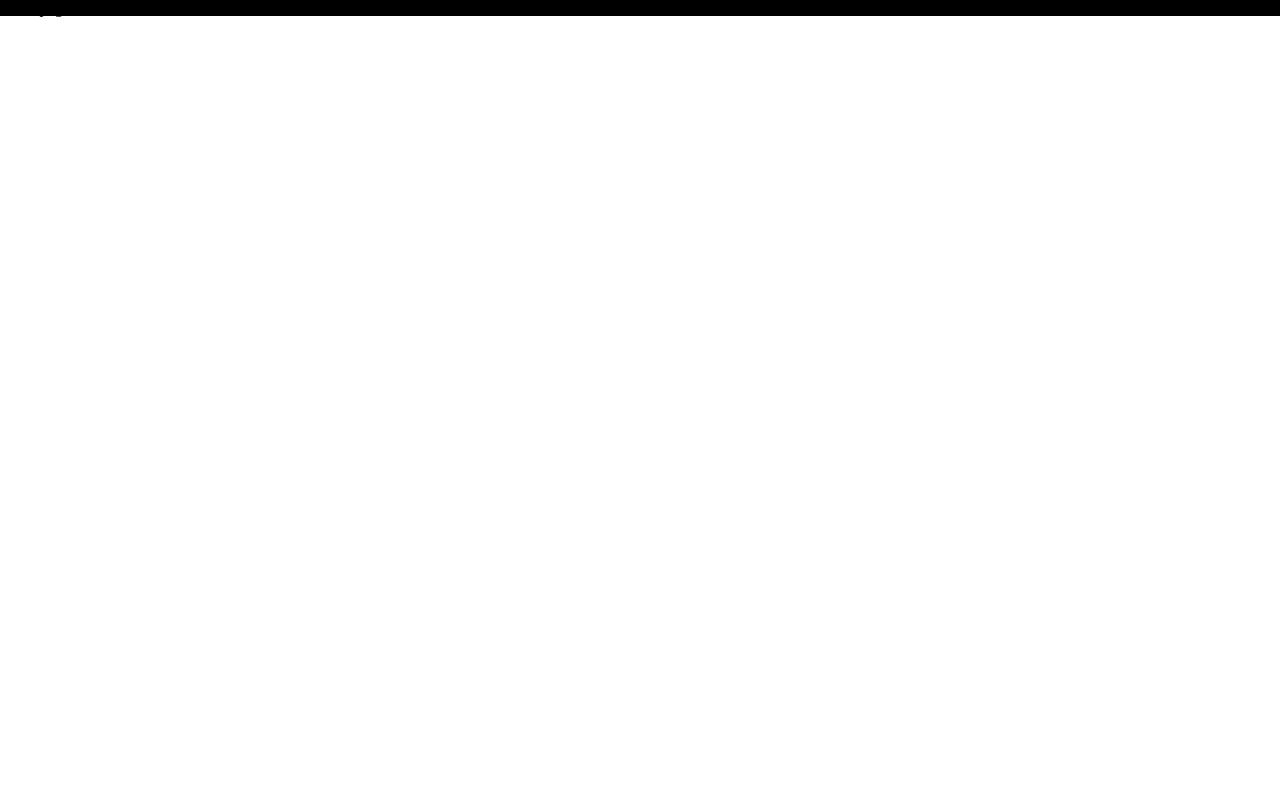
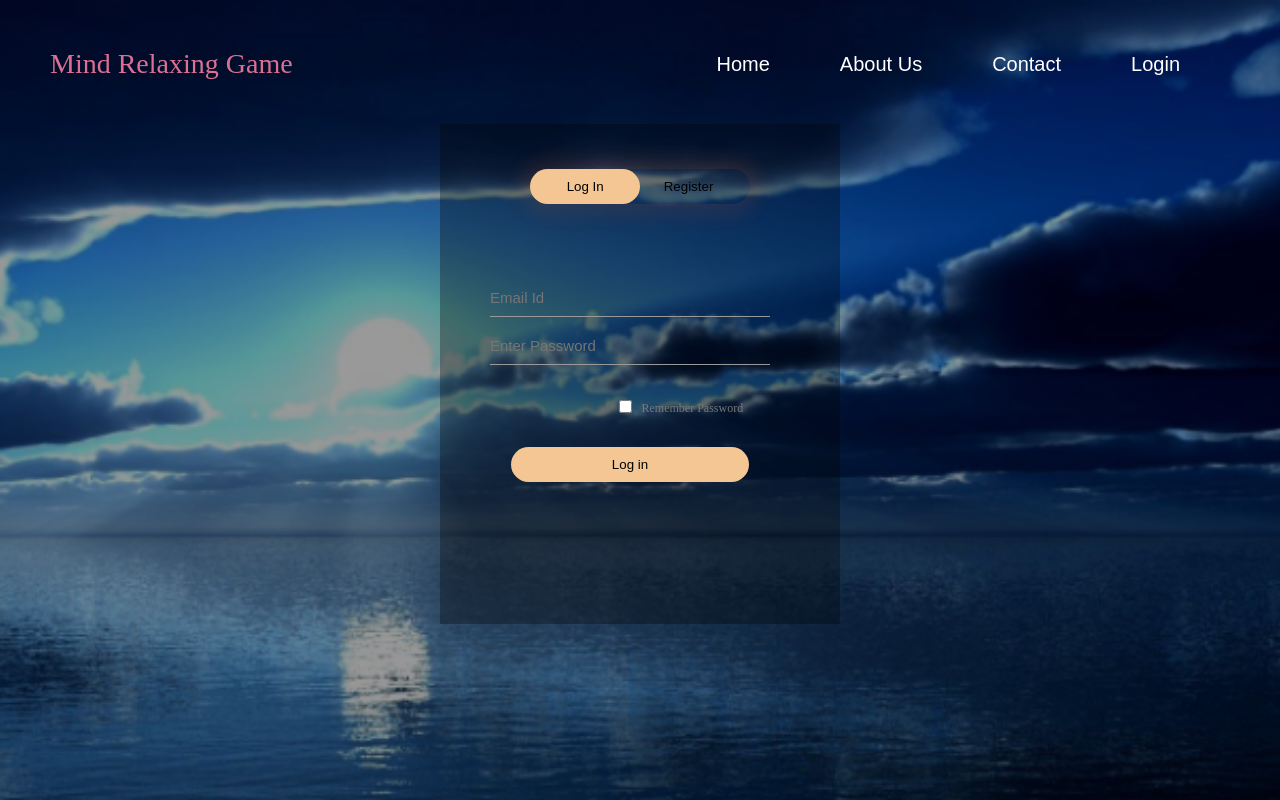
Before and after one commit to ssw555tm092022Spring/ssw555tm092022Spring, a React app: page /login in a window 1280 px wide. Built offline with nearby package versions, Linux system fonts and the light colour scheme.

Commit message:
feat: init React skeleten

```diff
--- a/Website/style.css
+++ b/Website/style.css
@@ -7,7 +7,7 @@
 {
     height: 100%;
 	width: 100%;
-	background-image: linear-gradient(rgba(0,0,0,0.4),rgba(0,0,0,0.4)),url(ap.png);
+	background-image: linear-gradient(rgba(0,0,0,0.4),rgba(0,0,0,0.4)),url(statics/Home/ap.png);
 	background-position: center;
 	background-size: cover;
 	position: absolute;
--- a/package.json
+++ b/package.json
@@ -9,6 +9,8 @@
     "node-sass": "^7.0.1",
     "react": "^17.0.2",
     "react-dom": "^17.0.2",
+    "react-router": "^6.2.1",
+    "react-router-dom": "^6.2.1",
     "react-scripts": "5.0.0",
     "web-vitals": "^2.1.2"
   },
--- a/src/Main/index.js
+++ /dev/null
@@ -1,20 +0,0 @@
-import React from 'react';
-import ReactDOM from 'react-dom';
-import './index.scss';
-
-
-class Main extends React.Component {
-    constructor(props) {
-        super(props);
-        this.state = {themeColor: "black"}
-    }
-    render() {
-        return (
-            <div className="main-page" style={{background: this.state.themeColor}}>
-                home page
-            </div>
-        )
-    }
-}
-
-export default Main
--- a/src/Main/index.scss
+++ /dev/null
@@ -1,5 +0,0 @@
-.main-page{
-  width: 100%;
-  height: 100%;
-  background: purple;
-}
--- a/src/index.js
+++ b/src/index.js
@@ -1,47 +1,16 @@
 import React from 'react';
 import ReactDOM from 'react-dom';
+import {
+    BrowserRouter,
+    Routes,
+    Route,
+} from "react-router-dom";
 import './index.scss';
 import './reset.scss'
-import Main from './Main'
-
-
-function Square(props) {
-    return (
-        <button className="square" onClick={() => props.onClick()}>
-            {props.value}
-        </button>
-    )
-}
-
-class Board extends React.Component {
-
-    renderSquare(i) {
-        return <Square value={this.props.squares[i]} onClick={ () => this.props.handleClick(i) }/>;
-    }
-
-
-    render() {
-        return (
-            <div>
-                <div className="board-row">
-                    {this.renderSquare(0)}
-                    {this.renderSquare(1)}
-                    {this.renderSquare(2)}
-                </div>
-                <div className="board-row">
-                    {this.renderSquare(3)}
-                    {this.renderSquare(4)}
-                    {this.renderSquare(5)}
-                </div>
-                <div className="board-row">
-                    {this.renderSquare(6)}
-                    {this.renderSquare(7)}
-                    {this.renderSquare(8)}
-                </div>
-            </div>
-        );
-    }
-}
+import Home from './pages/Home'
+import Contact from "./pages/Contact";
+import Login from "./pages/Login";
+import Website from "./pages/Website";
 
 class Game extends React.Component {
     constructor(props) {
@@ -52,7 +21,16 @@ class Game extends React.Component {
     render() {
 
         return (
-            <Main />
+            // router map
+            <BrowserRouter>
+                <Routes>
+                    <Route path="/" element={<Website />} />
+                    <Route path="home" element={<Home />} />
+                    <Route path="contact" element={<Contact />} />
+                    <Route path="login" element={<Login />} />
+                    <Route path="website" element={<Website />} />
+                </Routes>
+            </BrowserRouter>
         );
     }
 }
--- /dev/null
+++ b/src/pages/Contact/index.js
@@ -0,0 +1,29 @@
+import React from 'react';
+import ReactDOM from 'react-dom';
+import '../Home/index.scss';
+import NavBar from "../Home/NavBar";
+
+class Contact extends React.Component {
+    constructor(props) {
+        super(props);
+    }
+    render() {
+        return (
+            <div className="full-page">
+                <NavBar />
+                <div className="Contact">
+                    <h1>
+                        Email Address
+                    </h1>
+
+                    <div>
+                        You can send us a mail at xyz@stevens.edu
+                    </div>
+
+                </div>
+            </div>
+        )
+    }
+}
+
+export default Contact
--- /dev/null
+++ b/src/pages/Home/NavBar.js
@@ -0,0 +1,26 @@
+import React from 'react';
+import {Link} from "react-router-dom";
+
+class NavBar extends React.Component {
+    render() {
+        return (
+            <div className="navbar">
+                <div>
+                    <Link to="/website">Mind Relaxing Game</Link>
+                </div>
+                <nav>
+                    <ul id='MenuItems'>
+                        <li><Link to="/website">Home</Link></li>
+                        <li><Link to="/home">About Us</Link></li>
+                        <li><Link to="/contact">Contact</Link></li>
+                        <li>
+                            <Link to="/login">Login</Link>
+                        </li>
+                    </ul>
+                </nav>
+            </div>
+        )
+    }
+}
+
+export default NavBar
--- /dev/null
+++ b/src/pages/Home/index.js
@@ -0,0 +1,37 @@
+import React from 'react';
+import ReactDOM from 'react-dom';
+import { Link } from "react-router-dom";
+import NavBar from "./NavBar";
+import './index.scss';
+
+class Main extends React.Component {
+    constructor(props) {
+        super(props);
+        this.state = {themeColor: "black"}
+    }
+    render() {
+        return (
+            <div className="full-page">
+                <NavBar />
+                <div className="About">
+                    <h1>
+                        Mind Relaxing Game
+                    </h1>
+                    <p>
+                        Gaming can be a relaxing hobby that you can turn to when
+                        you’re beginning to feel the stresses of life and responsibilities.
+                        While most people play games to be entertained,
+                        games are also great for anxiety relief.
+                        <br/>
+                            Here we are providing the best mind relaxing games that will give
+                            relief from any anxiety and restlessness people nowadays are facing.
+                            <br/>
+                            These games are meant to calm the mind and offers moments of happiness.
+                    </p>
+                </div>
+            </div>
+        )
+    }
+}
+
+export default Main
--- /dev/null
+++ b/src/pages/Home/index.scss
@@ -0,0 +1,178 @@
+.full-page{
+  color:white ;
+  text-align: center;
+  font-size: medium;
+}
+.full-page
+{
+  height: 100%;
+  width: 100%;
+  background-image: linear-gradient(rgba(0,0,0,0.4),rgba(0,0,0,0.4)),url('/statics/Home/ap.png');
+  background-position: center;
+  background-size: cover;
+  position: absolute;
+}
+.navbar
+{
+  display: flex;
+  align-items: center;
+  padding: 20px;
+  padding-left: 50px;
+  padding-right: 30px;
+  padding-top: 50px;
+}
+nav
+{
+  flex: 1;
+  text-align: right;
+}
+nav ul
+{
+  display: inline-block;
+  list-style: none;
+}
+nav ul li
+{
+  display: inline-block;
+  margin-right: 70px;
+}
+nav ul li a
+{
+  text-decoration: none;
+  font-size: 20px;
+  color: white;
+  font-family: sans-serif;
+}
+nav ul li button
+{
+  font-size: 20px;
+  color: white;
+  outline: none;
+  border: none;
+  background: transparent;
+  cursor: pointer;
+  font-family: sans-serif;
+}
+nav ul li button:hover
+{
+  color: aqua;
+}
+nav ul li a:hover
+{
+  color: aqua;
+}
+a
+{
+  text-decoration: none;
+  color: palevioletred;
+  font-size: 28px;
+}
+#login-form
+{
+  display: block;
+}
+.form-box,.About,.Contact
+{
+  width:380px;
+  height:480px;
+  position:relative;
+  margin:2% auto;
+  background:rgba(0,0,0,0.3);
+  padding:10px;
+  overflow: hidden;
+}
+.button-box
+{
+  width:220px;
+  margin:35px auto;
+  position:relative;
+  box-shadow: 0 0 20px 9px #ff61241f;
+  border-radius: 30px;
+}
+.toggle-btn
+{
+  padding:10px 30px;
+  cursor:pointer;
+  background:transparent;
+  border:0;
+  outline: none;
+  position: relative;
+}
+#btn
+{
+  top: 0;
+  left:0;
+  position: absolute;
+  width: 110px;
+  height: 100%;
+  background: #F3C693;
+  border-radius: 30px;
+  transition: .5s;
+}
+.input-group-login
+{
+  top: 150px;
+  position:absolute;
+  width:280px;
+  transition:.5s;
+}
+.input-group-register
+{
+  top: 120px;
+  position:absolute;
+  width:280px;
+  transition:.5s;
+}
+.input-field
+{
+  width: 100%;
+  padding:10px 0;
+  margin:5px 0;
+  border-left:0;
+  border-top:0;
+  border-right:0;
+  border-bottom: 1px solid #999;
+  outline:none;
+  background: transparent;
+}
+.submit-btn
+{
+  width: 85%;
+  padding: 10px 30px;
+  cursor: pointer;
+  display: block;
+  margin: auto;
+  background: #F3C693;
+  border: 0;
+  outline: none;
+  border-radius: 30px;
+}
+.check-box
+{
+  margin: 30px 10px 34px 0;
+}
+span
+{
+  color:#777;
+  font-size:12px;
+  bottom:68px;
+  position:absolute;
+}
+#login
+{
+  left:50px;
+}
+#login input
+{
+  color:white;
+  font-size:15px;
+}
+#register
+{
+  left:450px;
+}
+#register input
+{
+  color:white;
+  font-size: 15px;
+}
--- /dev/null
+++ b/src/pages/Login/index.js
@@ -0,0 +1,73 @@
+import React from 'react';
+import ReactDOM from 'react-dom';
+import '../Home/index.scss';
+import NavBar from "../Home/NavBar";
+
+class Login extends React.Component {
+
+    constructor(props) {
+        super(props);
+        this.state = {
+            xLeft: '50px',
+            yLeft: '450px',
+            zLeft: '0px',
+        }
+    }
+
+    login() {
+        // login function
+        this.setState({
+            xLeft: '50px',
+            yLeft: '450px',
+            zLeft: '0px',
+        })
+
+    }
+
+    register() {
+        console.log('in')
+        // register function
+        this.setState({
+            xLeft: '-400px',
+            yLeft: '50px',
+            zLeft: '110px',
+        })
+    }
+
+    render() {
+        return (
+            <div className="full-page">
+                <NavBar />
+
+                <div id='login-form' className='login-page'>
+                    <div className="form-box">
+                        <div className='button-box'>
+                            <div id='btn' style={{left: this.state.zLeft}}></div>
+                            <button type='button' onClick={() => this.login()} className='toggle-btn'>Log In</button>
+                            <button type='button' onClick={() => this.register()} className='toggle-btn'>Register</button>
+                        </div>
+                        <form style={{left: this.state.xLeft}} id='login' className='input-group-login'>
+                            <input type='text' className='input-field' placeholder='Email Id' required />
+                                <input type='password' className='input-field' placeholder='Enter Password' required />
+                                    <input type='checkbox' className='check-box' /><span>Remember Password</span>
+                                        <button type='submit' className='submit-btn'>Log in</button>
+                        </form>
+                        <form style={{left: this.state.yLeft}} id='register' className='input-group-register'>
+                            <input type='text' className='input-field' placeholder='First Name' required />
+                                <input type='text' className='input-field' placeholder='Last Name ' required />
+                                    <input type='email' className='input-field' placeholder='Email Id' required />
+                                        <input type='password' className='input-field' placeholder='Enter Password'
+                                               required />
+                                            <input type='password' className='input-field'
+                                                   placeholder='Confirm Password' required />
+                                                <input type='checkbox' className='check-box' /><span>I agree to the terms and conditions</span>
+                                                    <button type='submit' className='submit-btn'>Register</button>
+                        </form>
+                    </div>
+                </div>
+            </div>
+        )
+    }
+}
+
+export default Login
--- /dev/null
+++ b/src/pages/Website/index.js
@@ -0,0 +1,19 @@
+import React from 'react';
+import ReactDOM from 'react-dom';
+import '../Home/index.scss';
+import NavBar from "../Home/NavBar";
+
+class Website extends React.Component {
+    constructor(props) {
+        super(props);
+    }
+    render() {
+        return (
+            <div className="full-page">
+                <NavBar />
+            </div>
+        )
+    }
+}
+
+export default Website
```
Also changed, not shown: Website/Contact.html (+0 -25 lines), src/statics/Home/ap.png (added), statics/Home/ap.png (renamed from Website/ap.png).
